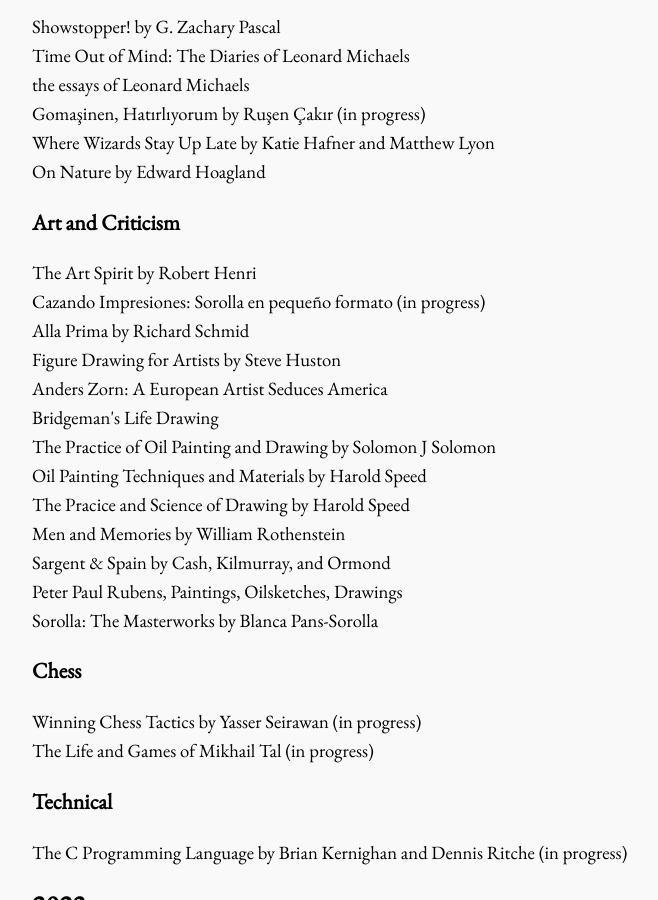
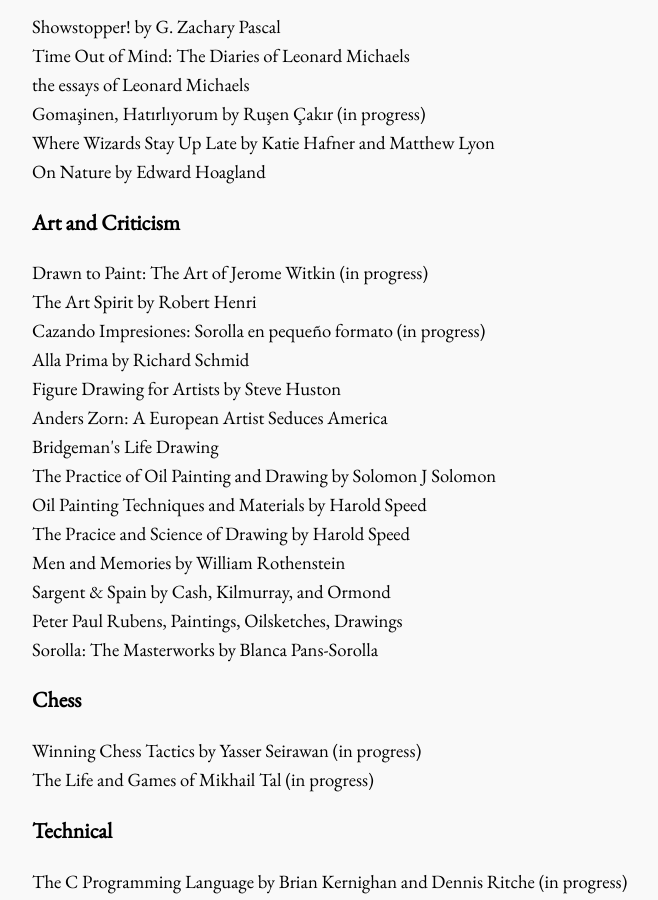
Before and after one commit to bora-uyumazturk/bora-uyumazturk.github.io, a Jekyll site: the page built from reading.html, in a window 1280 px wide and 900 px high, scrolled down 566 px. Shown: the whole window, without its empty margins (140-798 px from the left). Built offline with Jekyll 4.4.1, drawn with Linux system fonts in a browser that asks for light colours.

Commit message:
Update reading.html

```diff
--- a/reading.html
+++ b/reading.html
@@ -33,6 +33,7 @@
 
   <h3>Art and Criticism</h3>
 
+  Drawn to Paint: The Art of Jerome Witkin (in progress) <br>
   The Art Spirit by Robert Henri <br>
   Cazando Impresiones: Sorolla en pequeño formato (in progress) <br>
   Alla Prima by Richard Schmid <br>
```
